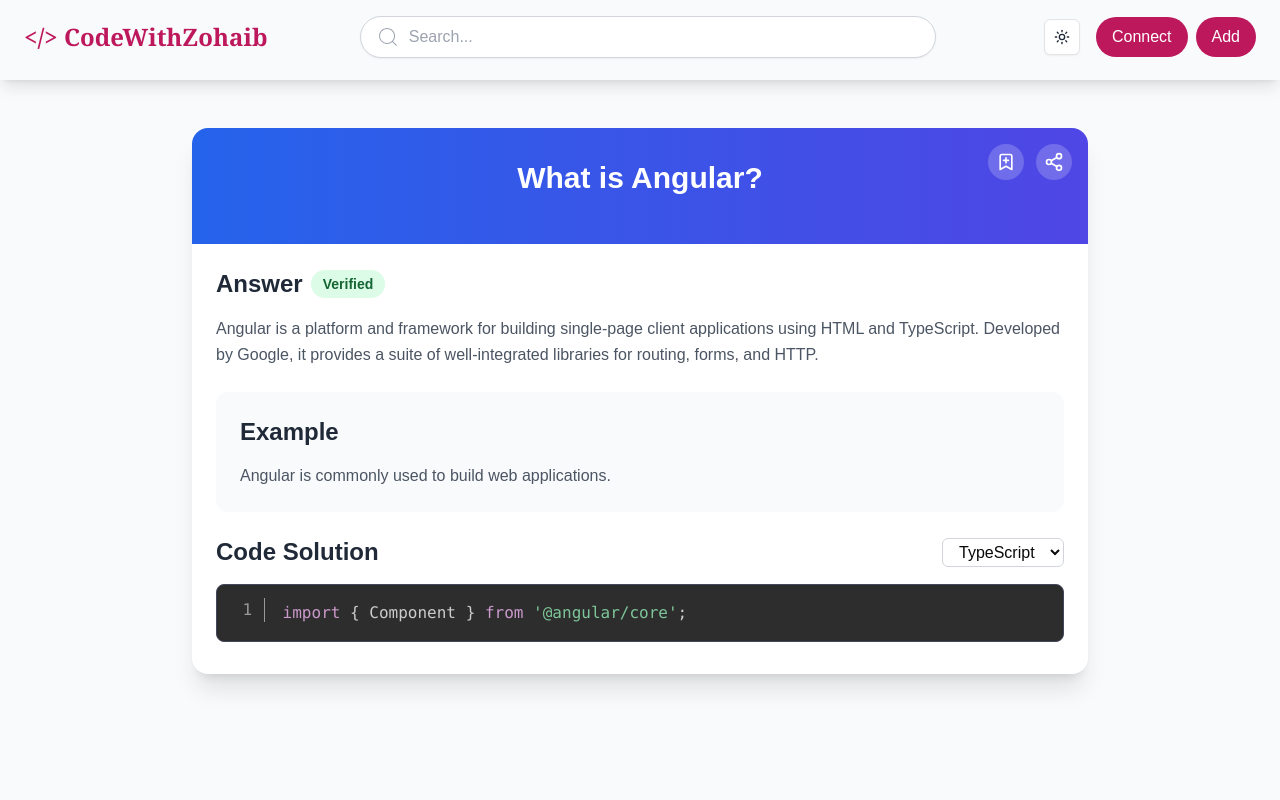
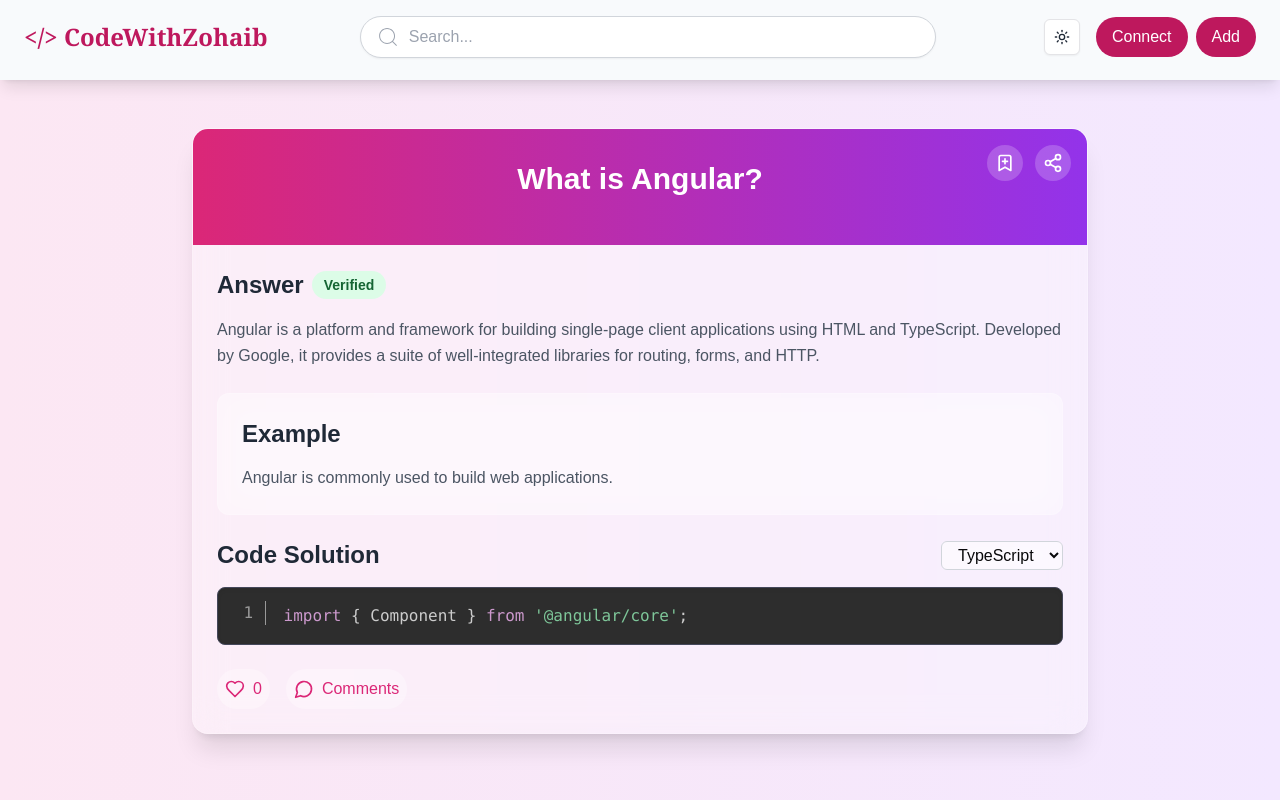
Before and after one commit to DotZohaib/CodeWithZohaib-Academy-, a Next.js app: page /questions/1 in a window 1280 px wide. Shown: the top 800 px of the page. Built offline with nearby package versions, Linux system fonts and the light colour scheme.

Commit message:
page.tsx

```diff
--- a/src/app/questions/[id]/page.tsx
+++ b/src/app/questions/[id]/page.tsx
@@ -1,6 +1,6 @@
 'use client';
 import { array as database } from "../../../components/Database";
-import { motion } from 'framer-motion';
+import { motion, AnimatePresence } from 'framer-motion';
 import Prism from "prismjs";
 import { useEffect, useState } from "react";
 import "prismjs/themes/prism-tomorrow.css";
@@ -14,15 +14,21 @@ import "prismjs/plugins/line-numbers/prism-line-numbers.js";
 import "prismjs/plugins/line-numbers/prism-line-numbers.css";
 import "prismjs/plugins/show-language/prism-show-language";
 import "prismjs/plugins/copy-to-clipboard/prism-copy-to-clipboard";
-import { CheckCircle, Copy, ChevronUp, ChevronDown, BookmarkPlus, Share2 } from 'lucide-react';
+import { CheckCircle, Copy, ChevronUp, ChevronDown, BookmarkPlus, Share2, Heart, MessageCircle } from 'lucide-react';
 
 interface QuestionPageProps {
   params: Promise<{ id: string }>; // Update to reflect that params is a Promise
 }
 
 export default function QuestionPage({ params }: QuestionPageProps) {
-  // Use React.use to unwrap params
   const [id, setId] = useState<string | null>(null);
+  const [isCopied, setIsCopied] = useState(false);
+  const [isBookmarked, setIsBookmarked] = useState(false);
+  const [showFullCode, setShowFullCode] = useState(false);
+  const [selectedLanguage, setSelectedLanguage] = useState('typescript');
+  const [liked, setLiked] = useState(false);
+  const [likeCount, setLikeCount] = useState(0);
+  const [showComments, setShowComments] = useState(false);
 
   useEffect(() => {
     const fetchParams = async () => {
@@ -33,10 +39,6 @@ export default function QuestionPage({ params }: QuestionPageProps) {
   }, [params]);
 
   const question = id ? database.find((item) => item.id === parseInt(id, 10)) : null;
-  const [isCopied, setIsCopied] = useState(false);
-  const [isBookmarked, setIsBookmarked] = useState(false);
-  const [showFullCode, setShowFullCode] = useState(false);
-  const [selectedLanguage, setSelectedLanguage] = useState('typescript');
 
   useEffect(() => {
     Prism.highlightAll();
@@ -87,14 +89,19 @@ export default function QuestionPage({ params }: QuestionPageProps) {
     }
   };
 
+  const handleLike = () => {
+    setLiked(!liked);
+    setLikeCount(liked ? likeCount - 1 : likeCount + 1);
+  };
+
   if (!question) {
     return (
-      <div className="flex items-center justify-center h-screen bg-gray-50">
+      <div className="flex items-center justify-center h-screen bg-gradient-to-r from-pink-100 to-purple-100">
         <motion.p
           initial={{ scale: 0.8, opacity: 0 }}
           animate={{ scale: 1, opacity: 1 }}
           transition={{ duration: 0.5 }}
-          className="text-3xl font-semibold text-red-600"
+          className="text-3xl font-semibold text-pink-600"
         >
           Question not found.
         </motion.p>
@@ -107,15 +114,20 @@ export default function QuestionPage({ params }: QuestionPageProps) {
       initial={{ opacity: 0, y: 20 }}
       animate={{ opacity: 1, y: 0 }}
       transition={{ duration: 0.5 }}
-      className="min-h-screen bg-gray-50 py-12 px-4 sm:px-6 lg:px-8"
+      className="min-h-screen bg-gradient-to-r from-pink-100 to-purple-100 py-12 px-4 sm:px-6 lg:px-8"
     >
       <div className="max-w-4xl mx-auto">
-        <div className="bg-white rounded-2xl shadow-xl overflow-hidden">
-          <div className="bg-gradient-to-r from-blue-600 to-indigo-600 px-6 py-8 relative">
+        <motion.div
+          initial={{ opacity: 0, scale: 0.9 }}
+          animate={{ opacity: 1, scale: 1 }}
+          transition={{ delay: 0.2, duration: 0.5 }}
+          className="bg-white/30 backdrop-blur-lg rounded-2xl shadow-xl overflow-hidden border border-white/20"
+        >
+          <div className="bg-gradient-to-r from-pink-600 to-purple-600 px-6 py-8 relative">
             <motion.h1
               initial={{ opacity: 0, y: -20 }}
               animate={{ opacity: 1, y: 0 }}
-              transition={{ delay: 0.2, duration: 0.5 }}
+              transition={{ delay: 0.3, duration: 0.5 }}
               className="text-3xl font-bold text-white text-center mb-4"
             >
               {question.Title}
@@ -144,7 +156,7 @@ export default function QuestionPage({ params }: QuestionPageProps) {
             <motion.div
               initial={{ opacity: 0 }}
               animate={{ opacity: 1 }}
-              transition={{ delay: 0.3, duration: 0.5 }}
+              transition={{ delay: 0.4, duration: 0.5 }}
               className="prose max-w-none"
             >
               <h2 className="text-2xl font-semibold text-gray-800 mb-4 flex items-center">
@@ -162,8 +174,8 @@ export default function QuestionPage({ params }: QuestionPageProps) {
               <motion.div
                 initial={{ opacity: 0 }}
                 animate={{ opacity: 1 }}
-                transition={{ delay: 0.4, duration: 0.5 }}
-                className="bg-gray-50 rounded-xl p-6"
+                transition={{ delay: 0.5, duration: 0.5 }}
+                className="bg-white/30 backdrop-blur-lg rounded-xl p-6 border border-white/20"
               >
                 <h2 className="text-2xl font-semibold text-gray-800 mb-4">Example</h2>
                 <p className="text-gray-600">{question.Sample}</p>
@@ -174,7 +186,7 @@ export default function QuestionPage({ params }: QuestionPageProps) {
               <motion.div
                 initial={{ opacity: 0 }}
                 animate={{ opacity: 1 }}
-                transition={{ delay: 0.5, duration: 0.5 }}
+                transition={{ delay: 0.6, duration: 0.5 }}
                 className="relative group"
               >
                 <div className="flex justify-between items-center mb-4">
@@ -182,7 +194,7 @@ export default function QuestionPage({ params }: QuestionPageProps) {
                   <select
                     value={selectedLanguage}
                     onChange={(e) => setSelectedLanguage(e.target.value)}
-                    className="px-3 py-1 rounded-md border border-gray-300 bg-white"
+                    className="px-3 py-1 rounded-md border border-gray-300 bg-white/50 backdrop-blur-lg"
                   >
                     <option value="typescript">TypeScript</option>
                     <option value="javascript">JavaScript</option>
@@ -202,7 +214,7 @@ export default function QuestionPage({ params }: QuestionPageProps) {
 
                   <button
                     onClick={handleCopyCode}
-                    className="absolute top-4 right-4 p-2 bg-gray-800 text-white rounded-md opacity-0 group-hover:opacity-100 transition-all duration-300 flex items-center space-x-2"
+                    className="absolute top-4 right-4 p-2 bg-pink-600 text-white rounded-md opacity-0 group-hover:opacity-100 transition-all duration-300 flex items-center space-x-2"
                   >
                     {isCopied ? (
                       <><CheckCircle className="w-4 h-4" /><span>Copied!</span></>
@@ -213,7 +225,7 @@ export default function QuestionPage({ params }: QuestionPageProps) {
 
                   <button
                     onClick={() => setShowFullCode(!showFullCode)}
-                    className="absolute bottom-4 left-1/2 transform -translate-x-1/2 p-2 bg-gray-800 text-white rounded-md opacity-0 group-hover:opacity-100 transition-all duration-300 flex items-center space-x-2"
+                    className="absolute bottom-4 left-1/2 transform -translate-x-1/2 p-2 bg-pink-600 text-white rounded-md opacity-0 group-hover:opacity-100 transition-all duration-300 flex items-center space-x-2"
                   >
                     {showFullCode ? (
                       <>
@@ -230,8 +242,47 @@ export default function QuestionPage({ params }: QuestionPageProps) {
                 </div>
               </motion.div>
             )}
+
+            <motion.div
+              initial={{ opacity: 0 }}
+              animate={{ opacity: 1 }}
+              transition={{ delay: 0.7, duration: 0.5 }}
+              className="flex space-x-4"
+            >
+              <button
+                onClick={handleLike}
+                className={`flex items-center space-x-2 p-2 rounded-full transition-all ${
+                  liked ? 'bg-pink-600 text-white' : 'bg-white/30 text-pink-600'
+                }`}
+              >
+                <Heart className="w-5 h-5" />
+                <span>{likeCount}</span>
+              </button>
+              <button
+                onClick={() => setShowComments(!showComments)}
+                className="flex items-center space-x-2 p-2 rounded-full bg-white/30 text-pink-600 hover:bg-white/40 transition-all"
+              >
+                <MessageCircle className="w-5 h-5" />
+                <span>Comments</span>
+              </button>
+            </motion.div>
+
+            <AnimatePresence>
+              {showComments && (
+                <motion.div
+                  initial={{ opacity: 0, height: 0 }}
+                  animate={{ opacity: 1, height: 'auto' }}
+                  exit={{ opacity: 0, height: 0 }}
+                  transition={{ duration: 0.3 }}
+                  className="bg-white/30 backdrop-blur-lg rounded-xl p-6 border border-white/20"
+                >
+                  <h2 className="text-2xl font-semibold text-gray-800 mb-4">Comments</h2>
+                  <p className="text-gray-600">No comments yet. Be the first to comment!</p>
+                </motion.div>
+              )}
+            </AnimatePresence>
           </div>
-        </div>
+        </motion.div>
       </div>
     </motion.div>
   );
```
